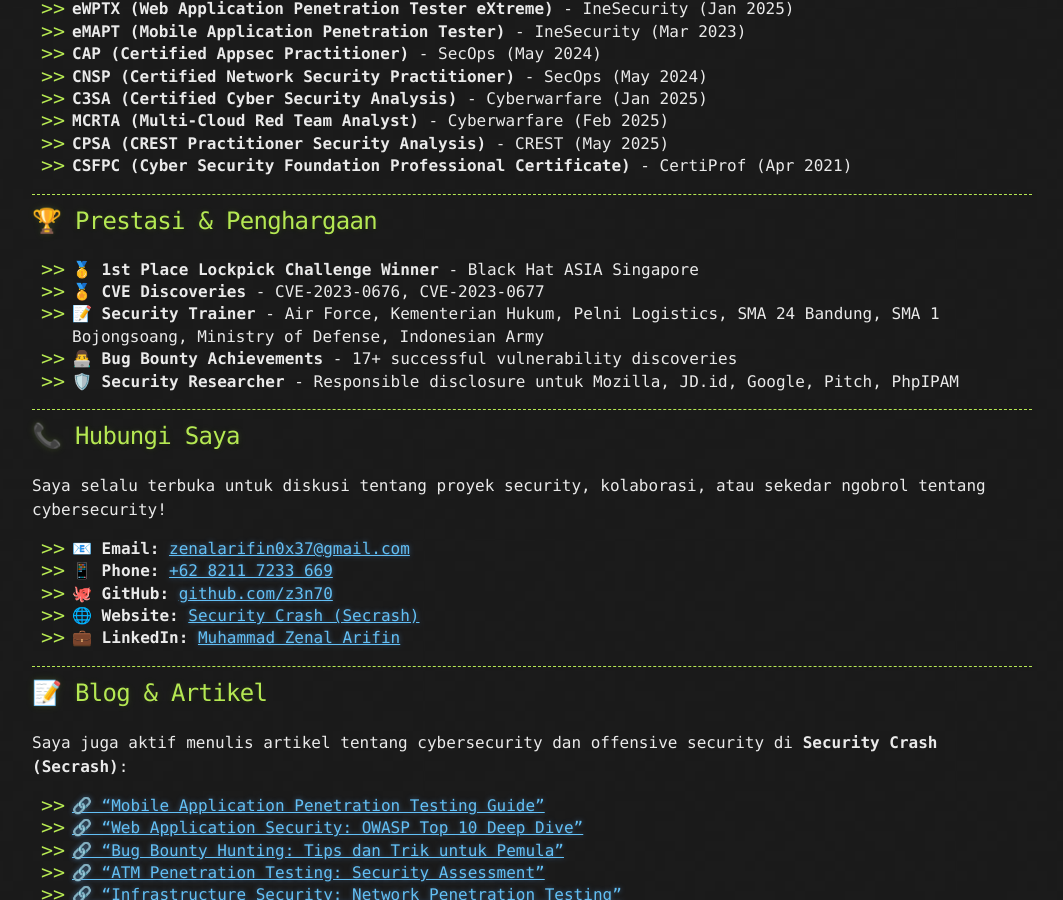
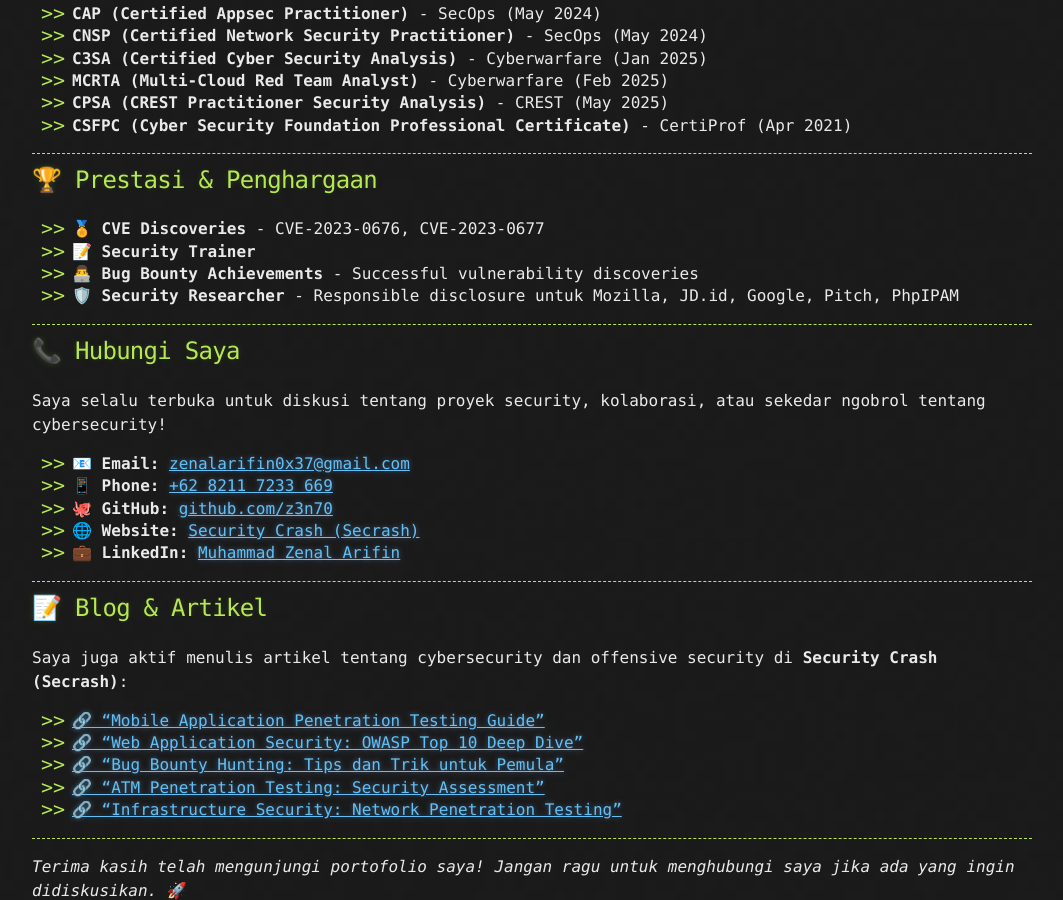
Before and after one commit to z3n70/portofolio, a Jekyll site: the page built from index.md, in a window 1280 px wide and 900 px high, scrolled down 3184 px. Shown: the whole window, without its empty margins (108-1171 px from the left). Built offline with Jekyll 4.4.1, drawn with Linux system fonts in a browser that asks for light colours; some of the changed text lies outside the part shown.

Commit message:
change content

```diff
--- a/index.md
+++ b/index.md
@@ -135,10 +134,9 @@ Penemuan vulnerability yang menghasilkan CVE assignments:
 
 ## 🏆 Prestasi & Penghargaan
 
-- 🥇 **1st Place Lockpick Challenge Winner** - Black Hat ASIA Singapore
 - 🏅 **CVE Discoveries** - CVE-2023-0676, CVE-2023-0677
-- 📝 **Security Trainer** - Air Force, Kementerian Hukum, Pelni Logistics, SMA 24 Bandung, SMA 1 Bojongsoang, Ministry of Defense, Indonesian Army
-- 👨‍💻 **Bug Bounty Achievements** - 17+ successful vulnerability discoveries
+- 📝 **Security Trainer**
+- 👨‍💻 **Bug Bounty Achievements** - Successful vulnerability discoveries
 - 🛡️ **Security Researcher** - Responsible disclosure untuk Mozilla, JD.id, Google, Pitch, PhpIPAM
 
 ---
```
Also changed, not shown: other parts of index.md (+5 -6 lines).
